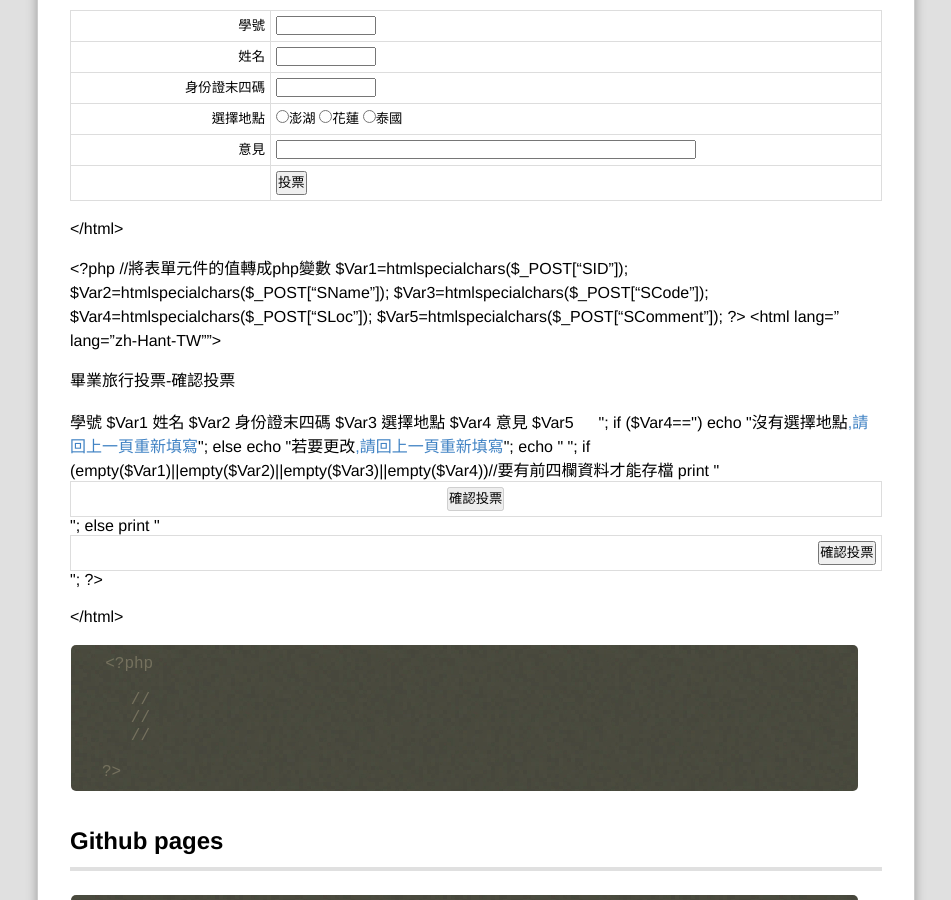
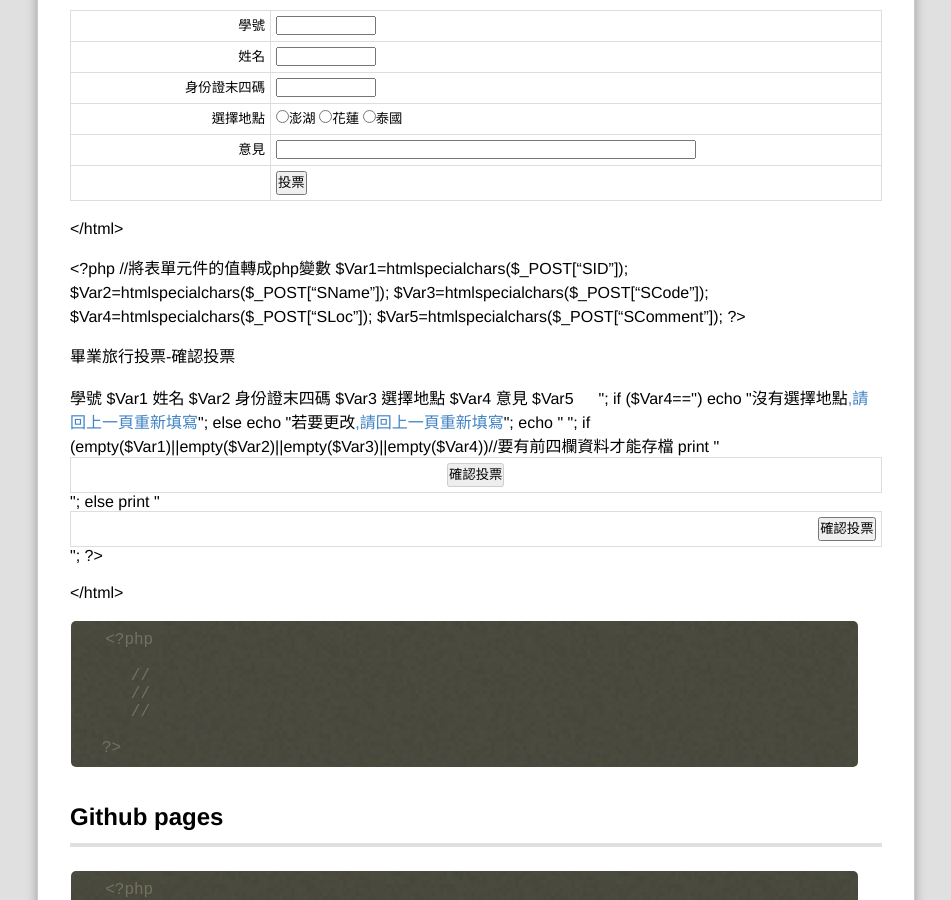
Before and after one commit to laoshay/webcourse, a Jekyll site: the page built from _posts/2017-10-25-Class6.md, in a window 1280 px wide and 900 px high, scrolled down 1042 px. Shown: the whole window, without its empty margins (18-969 px from the left). Built offline with Jekyll 4.4.1, drawn with Linux system fonts in a browser that asks for light colours; Markdown is read by kramdown in place of the engine named in the settings; comment, search, counter and statistics services are not loaded.

Commit message:
Update 2017-10-25-Class6.md

```diff
--- a/_posts/2017-10-25-Class6.md
+++ b/_posts/2017-10-25-Class6.md
@@ -98,7 +98,7 @@ echo "您的輸入是:$Var1";
   $Var4=htmlspecialchars($_POST["SLoc"]);
   $Var5=htmlspecialchars($_POST["SComment"]);
 ?>
-<html lang="lang="zh-Hant-TW"">
+
 <head>
 <meta http-equiv="Content-Type" content="text/html; charset=utf-8" />
 <title>畢業旅行投票確認</title>
```
